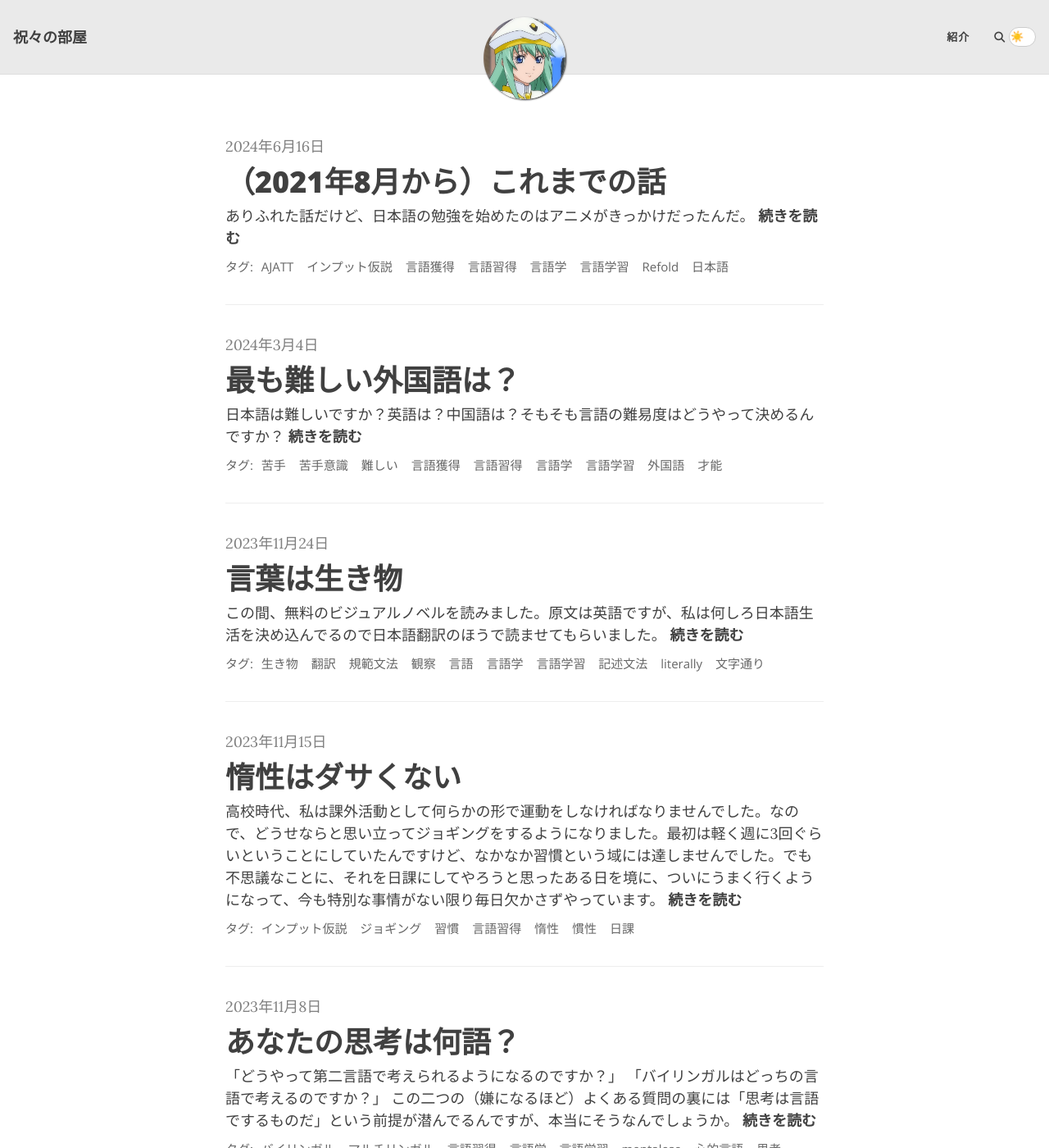
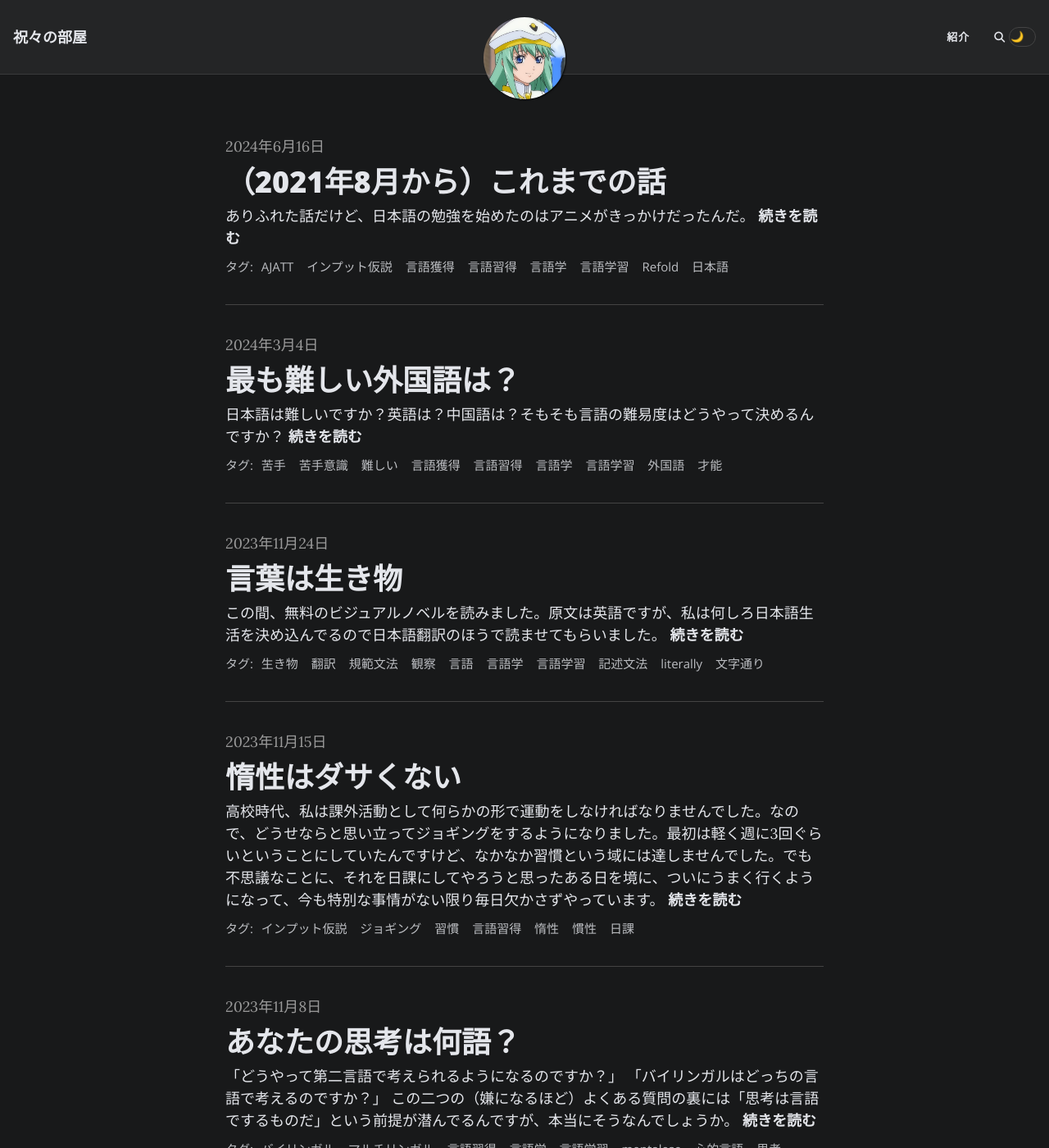
Before and after one commit to kvzz42/kvzz.pages.dev, a Jekyll site: the page built from index.md, in a window 1280 px wide and 1400 px high. Shown: the whole window at 82% size. Built offline with Jekyll 4.4.1, drawn with Linux system fonts in a browser that asks for light colours; comment, search, counter and statistics services are not loaded.

Commit message:
Make dark mode default

```diff
--- a/_layouts/base.html
+++ b/_layouts/base.html
@@ -26,7 +26,7 @@ common-js:
 <!-- Beautiful Jekyll 6.0.1 | Copyright Dean Attali 2023 -->
 {% include head.html %}
 
-<body>
+<body class="page-dark-mode">
   {% include gtm_body.html %}
 
   {% include nav.html %}
--- a/assets/css/skin-switch.css
+++ b/assets/css/skin-switch.css
@@ -1,3 +1,7 @@
+body {
+  visibility: hidden;
+}
+
 #change-skin {
   position: absolute;
   cursor: pointer;
--- a/assets/js/skin-switch.js
+++ b/assets/js/skin-switch.js
@@ -1,10 +1,14 @@
 $(function() {
   $('#change-skin').on('click', function () {
     $("body").toggleClass("page-dark-mode");
-    localStorage.setItem('bj-dark-mode', $("body").hasClass("page-dark-mode"));
+    localStorage.setItem('bj-light-mode', !$("body").hasClass("page-dark-mode"));
     BeautifulJekyllJS.initNavbar();
   });
-  if (localStorage.getItem('bj-dark-mode') === 'true') {
+  if (localStorage.getItem('bj-light-mode') === 'true') {
     $('#change-skin').trigger('click');
   }
 });
+
+$().ready(function() {
+  $("body").css({ visibility:'visible' });
+});
```
Also changed, not shown: Gemfile.lock.
